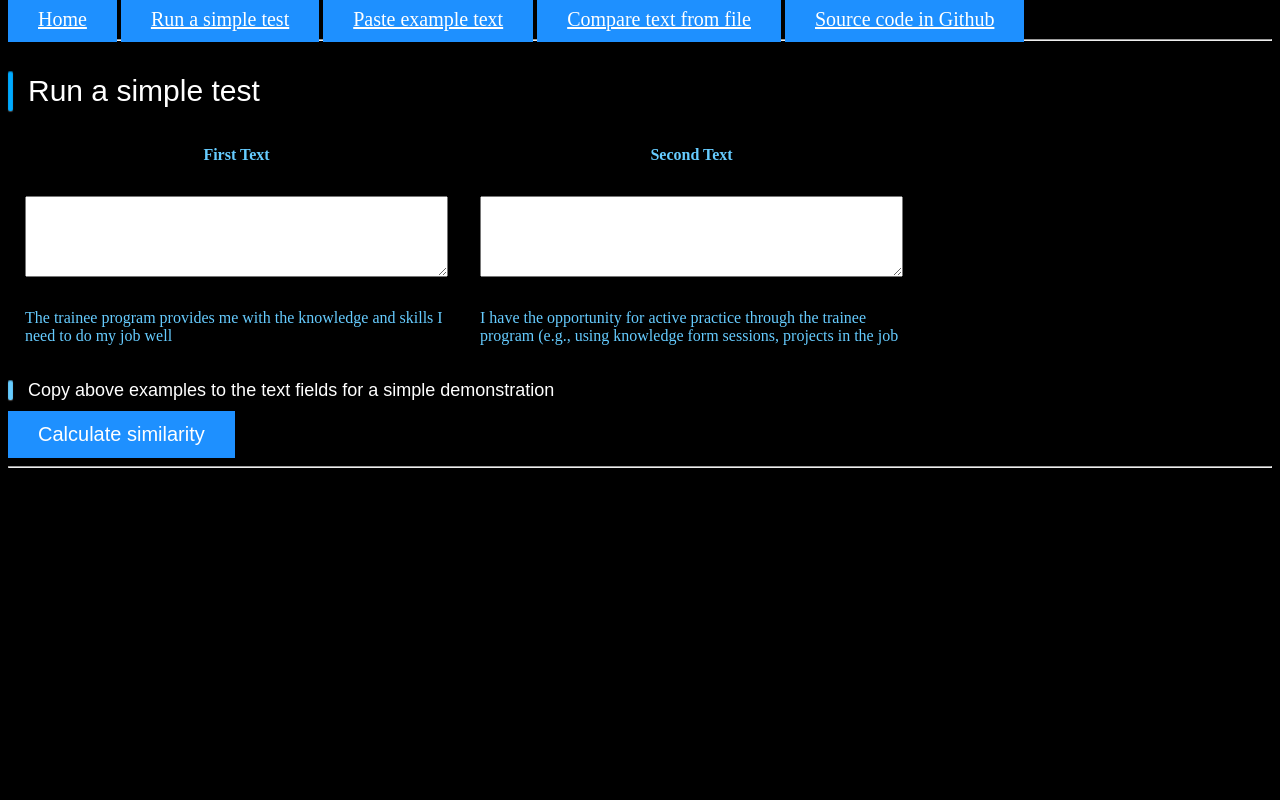
After one commit to YetiKetil/MI-algorithm, a Flask app: page /simple_test in a window 1280 px wide. The commit adds this page. Run offline with Flask 2, Linux system fonts and the light colour scheme.

Commit message:
created class with text manipulation logic, refactoring simple_test

```diff
--- a/webapp/app/__init__.py
+++ b/webapp/app/__init__.py
@@ -1,7 +1,8 @@
 from flask import Flask
 from webapp.config import Config
 
-app = Flask(__name__)
+app = Flask(__name__, static_url_path="", static_folder="static")
+#app = Flask(__name__)
 app.config.from_object(Config)
 
 from webapp.app import routes, models
--- a/webapp/app/routes.py
+++ b/webapp/app/routes.py
@@ -4,81 +4,15 @@ from webapp.app import app
 from webapp.app.forms import SimilarityForm
 from werkzeug.utils import secure_filename
 
-import csv
-
-from logic.sentsim_mihalcea_bnc import MihalceaSentSimBNC
+from logic.text_manipulation import text_manipulation
 
 UPLOAD_FOLDER = '/tmp'
 ALLOWED_EXTENSIONS = set(['txt', 'csv'])
 app.config['UPLOAD_FOLDER'] = UPLOAD_FOLDER
 app.config['MAX_CONTENT_LENGTH'] = 16 * 1024 * 1024 # 16MB file size is max
 
-filename = ""
-save_filename = ""
-save_file_full_path = ""
+tm = text_manipulation(app.config['UPLOAD_FOLDER'])
 
-#########################
-## text similarity logic
-#########################
-
-def read_from_file(file):
-    """
-    Function reads whole content from a file and puts it in a string
-    :param file: full path to the file
-    :return: whole text from file as a string
-    """
-    print("PATH TO READ FILE:" + file)
-    whole_text = ""
-    with open(file) as f:
-        read_obj = csv.reader(f)
-        for row in read_obj:
-            whole_text += '\n'.join(row)
-            #whole_text += "\n"
-    print(whole_text)
-    return whole_text
-
-def save_to_file(text):
-    global save_filename
-    if len(filename) != 0:
-        save_filename = filename.replace(".", "_result.")
-    else:
-        save_filename = "manual_result.csv"
-    global save_file_full_path
-    save_file_full_path = UPLOAD_FOLDER + "/" + save_filename
-
-    text = text.replace("\n", "\t")# prepare text as tab delimited
-
-    f = open(save_file_full_path, 'wt', encoding='utf-8')
-    f.write(text)
-    f.close()
-
-def text_analysis(text_analysis):
-    """
-    :param text_analysis:
-    :return:
-    """
-    sentsim = MihalceaSentSimBNC()
-    sentsim.download_nltk_resources()
-
-    print("TEXT FOR ANALYSIS:")
-    print(text_analysis)
-    print("***********************************")
-    list_text = text_analysis.split("\n")
-    text_1 = list_text[0]
-    text_2 = list_text[1]
-
-    score = round(sentsim.similarity(text_1, text_2), 4)
-
-    text_analysis = text_analysis + "\n" + str(score)
-
-    save_to_file(text_analysis)
-    text_analysis = text_analysis.replace('\n', '<br>')
-
-    return text_analysis
-
-############################
-##END text similarity logic
-############################
 
 @app.route('/')
 @app.route('/index')
@@ -86,21 +20,33 @@ def index():
     return render_template('index.html')
 
 
+@app.route('/simple_test', methods=['GET', 'POST'])
+def simple_test():
+    """
+    Function reads two string from the form and calculates the similarity
+    :return: Text and similarity number are rendered on the page
+    """
+    form = SimilarityForm()
+    text = ""
+    if request.method == 'POST':
+        text = str(form.text1.data) + "\n" + str(form.text2.data)
+        text = "<h2>Results</h2><h3>" + tm.text_analysis(text) + "</h3>"
+
+    return render_template('simple_test.html', form=form, text=text)
+
+#TODO
+# fiks logikken slik at list kan brukes ikke string med LF
+
 @app.route('/result/<text>')
 def result(text):
-    text = text_analysis(text)
+    text = tm.text_analysis(text)
     return render_template('result.html', text=text)
 
 
-@app.route('/compare', methods=['GET', 'POST'])
-def compare():
-    form = SimilarityForm()
-    text = str(form.text1.data) + "\n" + str(form.text2.data)
-    if form.validate_on_submit():
-        #return redirect(url_for('result', text1=form.text1.data, text2=form.text2.data))
-        return redirect(url_for('result', text=text))
-    return render_template('compare.html', form=form)
+@app.route('/compare_paste', methods=['GET', 'POST'])
+def compare_paste():
 
+    return render_template('compare_paste.html')
 
 # Download
 
@@ -115,7 +61,7 @@ def file_downloads():
 @app.route('/download')
 def download():
     try:
-        return send_file(save_file_full_path, attachment_filename=save_filename)
+        return send_file(tm.save_file_full_path, attachment_filename=tm.save_filename)
     except Exception as e:
         return str(e)
 
@@ -141,11 +87,11 @@ def compare_file():
             flash('No selected file')
             return redirect(request.url)
         if file and allowed_file(file.filename):
-            global filename
+
             filename = secure_filename(file.filename)
             file.save(os.path.join(app.config['UPLOAD_FOLDER'], filename))
 
-            text_from_file = read_from_file(str(app.config['UPLOAD_FOLDER']) + "/" + filename)
+            text_from_file = tm.read_from_file(tm.upload_folder + "/" + filename)
 
             #text = text_analysis(text_from_file)
             return redirect(url_for('result', text=text_from_file))
@@ -153,6 +99,8 @@ def compare_file():
 
     return render_template('compare_file.html')
 
+"""
 @app.route('/uploads/<filename>')
 def uploaded_file(filename):
     return send_from_directory(app.config['UPLOAD_FOLDER'], filename)
+"""
--- /dev/null
+++ b/webapp/app/static/style.css
@@ -0,0 +1,139 @@
+html {
+    height: 100%;
+}
+
+body {
+    color: #6Cf;
+    background-color: black
+}
+
+table {
+    table-layout: auto;
+    width: 600px;
+}
+
+th, td {
+    padding: 15px;
+}
+
+/* Style buttons */
+a, .btn {
+    background-color: DodgerBlue;
+    border: none;
+    color: white;
+    padding: 12px 30px;
+    cursor: pointer;
+    font-size: 20px;
+}
+
+/* Darker background on mouse-over */
+.btn:hover {
+    background-color: RoyalBlue;
+}
+
+*, *:after, *:before {
+    box-sizing: border-box;
+}
+
+h1 {
+    font-size: 36px;
+    line-height: 40px;
+}
+
+h2 {
+    font-size: 30px;
+    line-height: 40px;
+}
+
+h3 {
+    font-size: 24px;
+    line-height: 40px;
+}
+
+h4 {
+    font-size: 18px;
+    line-height: 20px;
+}
+
+/* Won't be used here */
+
+h5 {
+    font-size: 14px;
+    line-height: 20px;
+}
+
+h6 {
+    font-size: 12px;
+    line-height: 20px;
+}
+
+
+
+h2:after,
+h3:after,
+h4:after {
+    position: absolute;
+    content: "";
+    left: 0;
+    top: 0;
+    bottom: 0;
+    width: 5px;
+    border-radius: 2px;
+    box-shadow:
+        inset 0 1px 1px rgba(0,0,0,0.5),
+        0 1px 1px rgba(255,255,255,0.3);
+}
+
+h2:after { background: #0AF; }
+h3:after { background: #3BF; }
+h4:after { background: #6Cf; }
+
+h1 {
+    font-size: 36px;
+    line-height: 40px;
+    margin: 1em 0 .6em 0;
+    font-weight: normal;
+    color: white;
+    font-family: 'Hammersmith One', sans-serif;
+    text-shadow: 0 -1px 0 rgba(0,0,0,0.4);
+    position: relative;
+    color: #6Cf;
+}
+
+h2 {
+    margin: 1em 0 .6em 0;
+    padding: 0 0 0 20px;
+    font-weight: normal;
+    color: white;
+    font-family: 'Hammersmith One', sans-serif;
+    text-shadow: 0 -1px 0 rgba(0,0,0,0.4);
+    position: relative;
+    font-size: 30px;
+    line-height: 40px;
+}
+
+h3 {
+    margin: 1em 0 .6em 0;
+    padding: 0 0 0 20px;
+    font-weight: normal;
+    color: white;
+    font-family: 'Hammersmith One', sans-serif;
+    text-shadow: 0 -1px 0 rgba(0,0,0,0.4);
+    position: relative;
+    font-size: 24px;
+    line-height: 40px;
+    font-family: 'Questrial', sans-serif;
+}
+
+h4 {
+    margin: 1em 0 .6em 0;
+    padding: 0 0 0 20px;
+    font-weight: normal;
+    color: white;
+    font-family: 'Hammersmith One', sans-serif;
+    text-shadow: 0 -1px 0 rgba(0,0,0,0.4);
+    position: relative;
+    font-size: 18px;
+    line-height: 20px;
+    font-family: 'Questrial', sans-serif;
+}
--- a/webapp/app/templates/base.html
+++ b/webapp/app/templates/base.html
@@ -1,46 +1,19 @@
 <html>
-<link rel="stylesheet" href="https://cdnjs.cloudflare.com/ajax/libs/font-awesome/4.7.0/css/font-awesome.min.css">
+<!--<link rel="stylesheet" href="https://cdnjs.cloudflare.com/ajax/libs/font-awesome/4.7.0/css/font-awesome.min.css">-->
+<link rel="stylesheet" href="{{ url_for('static', filename='style.css') }}" />
     <head>
       <title>Text Similarity</title>
-      <style>
-      /* Style buttons */
-      .btn {
-        background-color: DodgerBlue;
-        border: none;
-        color: white;
-        padding: 12px 30px;
-        cursor: pointer;
-        font-size: 20px;
-      }
-
-      /* Darker background on mouse-over */
-      .btn:hover {
-        background-color: RoyalBlue;
-      }
-
-      table {
-        font-family: arial, sans-serif;
-        border-collapse: collapse;
-        width: 100%;
-      }
-
-      td, th {
-        border: 1px solid #dddddd;
-        text-align: left;
-        padding: 8px;
-      }
-tr:nth-child(even) {
-    background-color: #dddddd;
-}
-</style>
     </head>
     <body>
         <div>
             <a href="{{ url_for('index') }}">Home</a>
-            <a href="{{ url_for('compare') }}">Run a simple test</a>
+            <a href="{{ url_for('simple_test') }}">Run a simple test</a>
+            <a href="{{ url_for('compare_paste') }}">Paste example text</a>
             <a href="{{ url_for('compare_file') }}">Compare text from file</a>
+            <a href="https://github.com/markokole/text-similarity-web" target="_blank">Source code in Github</a>
         </div>
         <hr>
-        {% block content %}{% endblock %}
+        {% block content %}
+        {% endblock %}
     </body>
 </html>
--- /dev/null
+++ b/webapp/app/templates/compare_paste.html
@@ -0,0 +1,5 @@
+{% extends "base.html"  %}
+    {% block content %}
+	<h1>Compare pasted text</h1>
+  	<h2>Not available yet!</h2>
+    {% endblock %}
--- a/webapp/app/templates/index.html
+++ b/webapp/app/templates/index.html
@@ -1,5 +1,5 @@
 {% extends "base.html"  %}
 
 {% block content  %}
-<h2>Welcome to the Text Similarity project</h2>
+<h1>Welcome to the Text Similarity project</h1>
 {% endblock %}
--- a/webapp/app/templates/result.html
+++ b/webapp/app/templates/result.html
@@ -2,11 +2,13 @@
     {% block content %}
     <body class="body">
         <h1>Results</h1>
+        <form action="/result" method="post">
         <h3>
             {% autoescape false %}
                 {{text}}
             {% endautoescape %}
         </h3>
+        </form>
         <br>
 
         <div class="container" align="left">
--- /dev/null
+++ b/webapp/app/templates/simple_test.html
@@ -0,0 +1,51 @@
+{% extends "base.html"  %}
+    {% block content %}
+        <h2>Run a simple test</h2>
+        <form action="/simple_test" method="post">
+            {{ form.hidden_tag() }}
+
+		<table>
+		  <tr>
+			<th>{{ form.text1.label }}</th>
+			<th>{{ form.text2.label }}</th>
+		  </tr>
+		  <tr>
+			  <td>
+				  {{ form.text1(size=32) }}
+				  {% for error in form.text1.errors %}
+				  <span style="color: red;">[{{ error }}]</span>
+				  {% endfor %}
+			  </td>
+			  <td>
+				  {{ form.text2(size=32) }}
+				  {% for error in form.text2.errors %}
+				  <span style="color: red;">[{{ error }}]</span>
+				  {% endfor %}
+			  </td>
+		  </tr>
+			<tr>
+				<td>
+					The trainee program provides me with the knowledge and skills I need to do my job well
+				</td>
+				<td>
+					I have the opportunity for active practice through the trainee program (e.g., using knowledge form sessions, projects in the job
+				</td>
+			</tr>
+		</table>
+		<h4>
+			Copy above examples to the text fields for a simple demonstration
+		</h4>
+		{{ form.submit() }}
+
+    <hr>
+    <h3>
+        {% autoescape false %}
+            {{text}}
+        {% endautoescape %}
+    </h3>
+    {% if text != "" %}
+        <br>
+        <input type="button" class='btn' value="Download results" onclick="window.location.href='/download'" />
+    {% endif %}
+    </form>
+    {% endblock %}
```
Also changed, not shown: logic/text_manipulation.py (added, +77 -0 lines), webapp/app/templates/compare.html (deleted, +0 -28 lines).
